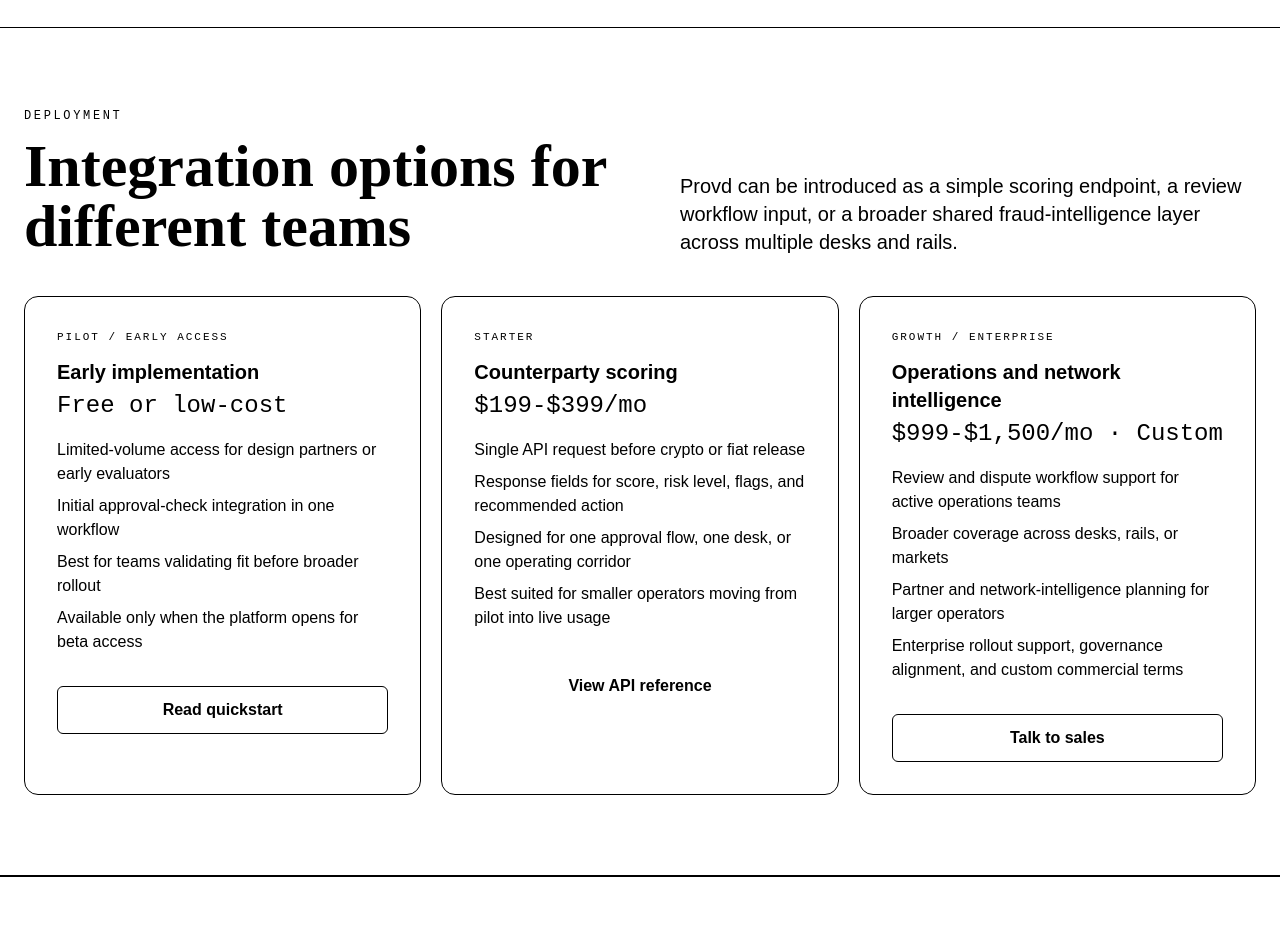
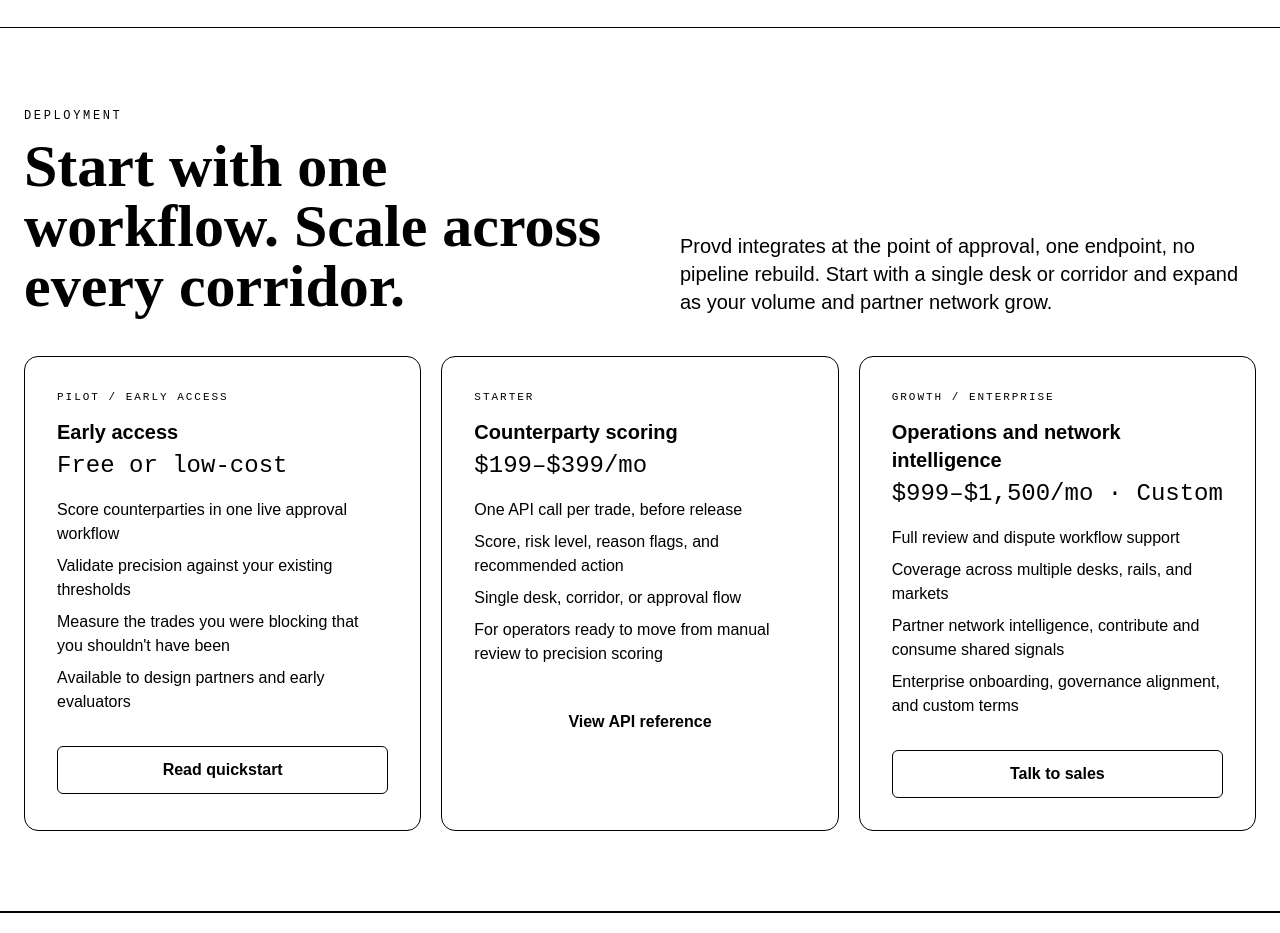
Before and after one commit to MeFerdi/provd, a Next.js app in the folder provd/frontend/: page / in a window 1280 px wide. Shown: the part 4960-5893 px from the top of the page. Built offline with nearby package versions, Linux system fonts and the light colour scheme.

Commit message:
Update Pricing component text for clarity on integration options and pricing tiers

```diff
--- a/provd/frontend/src/components/marketing/Pricing.tsx
+++ b/provd/frontend/src/components/marketing/Pricing.tsx
@@ -13,11 +13,10 @@
             <div className="uppercase text-accent-primary font-mono text-[0.7rem] sm:text-xs tracking-[0.22em] mb-3">
               Deployment
             </div>
-            <h2 className="font-display text-4xl md:text-6xl text-text-primary leading-[1.06]">Integration options for different teams</h2>
+            <h2 className="font-display text-4xl md:text-6xl text-text-primary leading-[1.06]">Start with one workflow. Scale across every corridor.</h2>
           </div>
           <p className="text-text-secondary text-lg md:text-xl max-w-xl md:justify-self-end leading-relaxed">
-            Provd can be introduced as a simple scoring endpoint, a review workflow input, or a broader shared fraud-intelligence
-            layer across multiple desks and rails.
+            Provd integrates at the point of approval, one endpoint, no pipeline rebuild. Start with a single desk or corridor and expand as your volume and partner network grow.
           </p>
         </div>
 
@@ -26,13 +25,13 @@
             <Card className="h-full bg-bg-surface">
               <CardContent className="p-8">
                 <div className="font-mono text-[11px] uppercase tracking-[0.18em] text-text-muted mb-3">Pilot / Early Access</div>
-                <div className="font-sans font-semibold text-lg md:text-xl text-text-primary mb-1">Early implementation</div>
+                <div className="font-sans font-semibold text-lg md:text-xl text-text-primary mb-1">Early access</div>
                 <div className="font-mono text-accent-primary text-2xl mb-4">Free or low-cost</div>
                 <ul className="text-text-secondary text-sm md:text-base mb-8 space-y-2">
-                  <li>Limited-volume access for design partners or early evaluators</li>
-                  <li>Initial approval-check integration in one workflow</li>
-                  <li>Best for teams validating fit before broader rollout</li>
-                  <li>Available only when the platform opens for beta access</li>
+                  <li>Score counterparties in one live approval workflow</li>
+                  <li>Validate precision against your existing thresholds</li>
+                  <li>Measure the trades you were blocking that you shouldn&apos;t have been</li>
+                  <li>Available to design partners and early evaluators</li>
                 </ul>
                 <Button className="w-full" size="lg" variant="secondary" href="/docs/quickstart">
                   Read quickstart
@@ -46,12 +45,12 @@
               <CardContent className="p-8">
                 <div className="font-mono text-[11px] uppercase tracking-[0.18em] text-text-muted mb-3">Starter</div>
                 <div className="font-sans font-semibold text-lg md:text-xl text-text-primary mb-1">Counterparty scoring</div>
-                <div className="font-mono text-accent-primary text-2xl mb-4">$199-$399/mo</div>
+                <div className="font-mono text-accent-primary text-2xl mb-4">$199–$399/mo</div>
                 <ul className="text-text-secondary text-sm md:text-base mb-8 space-y-2">
-                  <li>Single API request before crypto or fiat release</li>
-                  <li>Response fields for score, risk level, flags, and recommended action</li>
-                  <li>Designed for one approval flow, one desk, or one operating corridor</li>
-                  <li>Best suited for smaller operators moving from pilot into live usage</li>
+                  <li>One API call per trade, before release</li>
+                  <li>Score, risk level, reason flags, and recommended action</li>
+                  <li>Single desk, corridor, or approval flow</li>
+                  <li>For operators ready to move from manual review to precision scoring</li>
                 </ul>
                 <Button className="w-full" size="lg" href="/docs/api-reference">
                   View API reference
@@ -65,12 +64,12 @@
               <CardContent className="p-8">
                 <div className="font-mono text-[11px] uppercase tracking-[0.18em] text-text-muted mb-3">Growth / Enterprise</div>
                 <div className="font-sans font-semibold text-lg md:text-xl text-text-primary mb-1">Operations and network intelligence</div>
-                <div className="font-mono text-accent-primary text-2xl mb-4">$999-$1,500/mo · Custom</div>
+                <div className="font-mono text-accent-primary text-2xl mb-4">$999–$1,500/mo · Custom</div>
                 <ul className="text-text-secondary text-sm md:text-base mb-8 space-y-2">
-                  <li>Review and dispute workflow support for active operations teams</li>
-                  <li>Broader coverage across desks, rails, or markets</li>
-                  <li>Partner and network-intelligence planning for larger operators</li>
-                  <li>Enterprise rollout support, governance alignment, and custom commercial terms</li>
+                  <li>Full review and dispute workflow support</li>
+                  <li>Coverage across multiple desks, rails, and markets</li>
+                  <li>Partner network intelligence, contribute and consume shared signals</li>
+                  <li>Enterprise onboarding, governance alignment, and custom terms</li>
                 </ul>
                 <Button className="w-full" size="lg" variant="outline" href="mailto:hello@provd.tech">
                   Talk to sales
```
